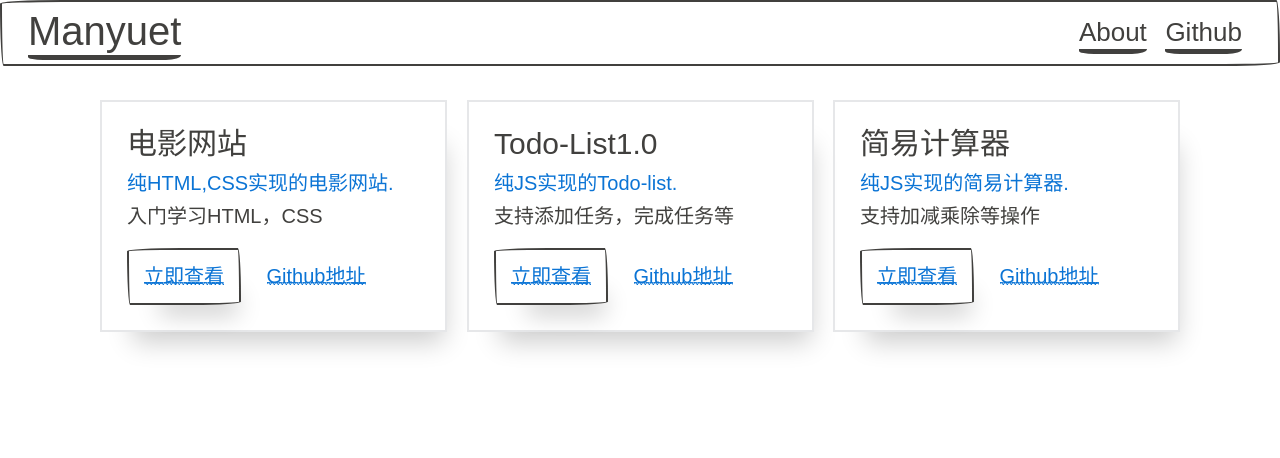
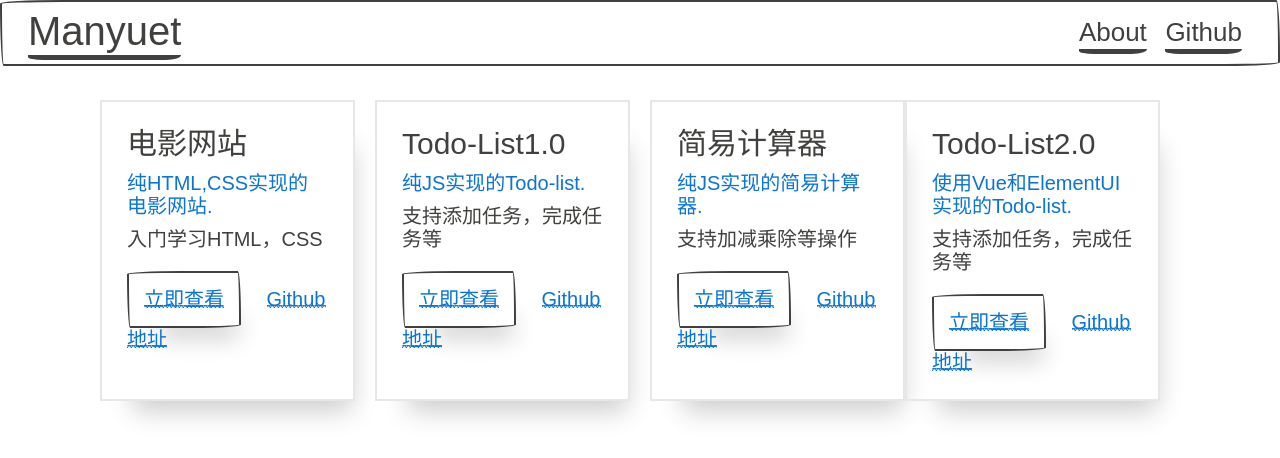
Before and after one commit to manyuet/my-website, a plain HTML site: page index.html in a window 1280 px wide. Drawn offline with nearby package versions, Linux system fonts and the light colour scheme; a web font is replaced by a local one.

Commit message:
Update index.html
add vue todo list

```diff
--- a/index.html
+++ b/index.html
@@ -56,6 +56,16 @@
                     target="_blank">Github地址</a >
             </div>
         </div>
+        <div class="card" style="width: 20rem;margin-right: 20px">
+            <div class="card-body">
+                <h4 class="card-title">Todo-List2.0</h4>
+                <h5 class="card-subtitle">使用Vue和ElementUI实现的Todo-list.</h5>
+                <p class="card-text">支持添加任务，完成任务等</p >
+                <button><a class="card-link" href="http://47.100.26.233/vue-todo-list/dist/" target="_blank">立即查看</a ></button>
+                <a class="card-link" style="margin-left: 20px" href="https://github.com/manyuet/vue-todo-list"
+                    target="_blank">Github地址</a >
+            </div>
+        </div>
     </div>
 </body>
 
```
